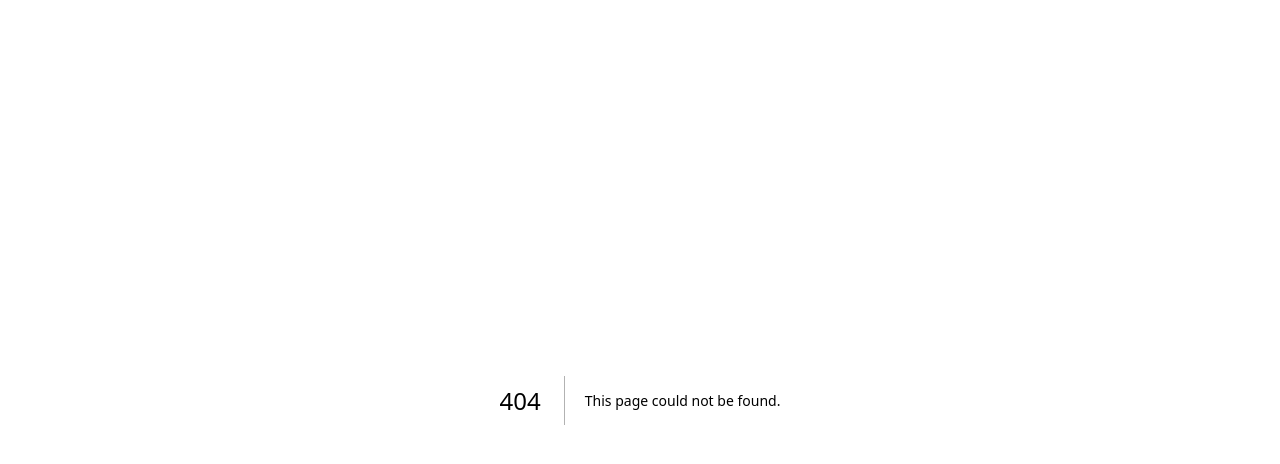
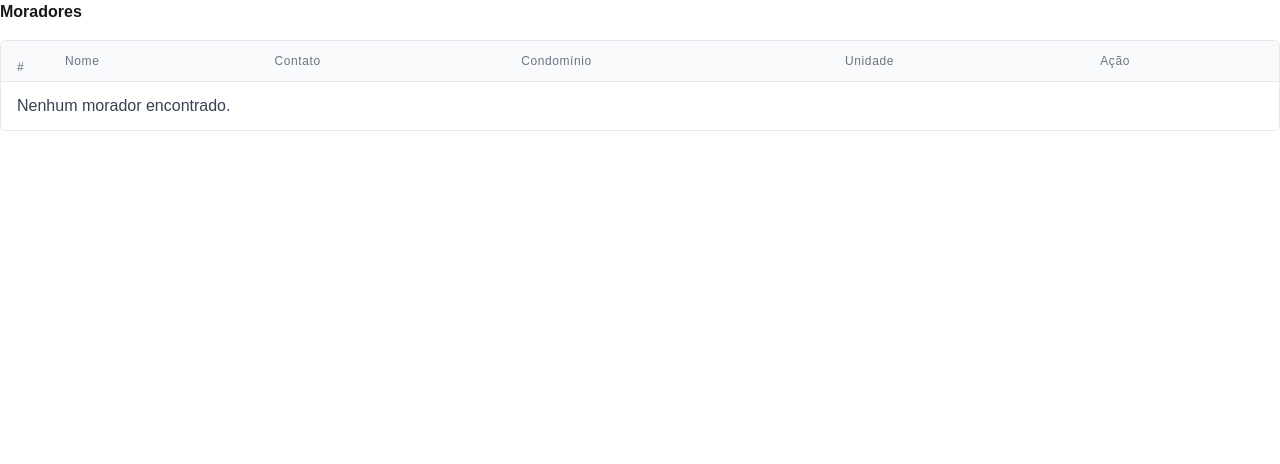
Before and after one commit to PedroReiDEV/viva-condo, a Next.js app: page /moradores in a window 1280 px wide. Before the commit this address had no page. Shown: the top 464 px of the page. Built offline with nearby package versions, Linux system fonts and the light colour scheme.

Commit message:
criado as paginas e tabelas para moradores e usuarios

```diff
--- /dev/null
+++ b/src/app/moradores/page.tsx
@@ -0,0 +1,33 @@
+"use client";
+
+export default function ListaMoradores() {
+    return (
+        <div id="p-6 max-w-full">
+            <div className="mb-4 flex items-center justify-between gap-4">
+                <h1 className="text-x1 font-semibold">Moradores</h1>
+            </div>
+
+            <div className="bg-white rounded-md border border-gray-200 overflow-hidden">
+                <table className="min-w-full divide-y divide-gray-200">
+                    <thead className="bg-gray-50">
+                        <tr>
+                            <th className="px-4 pt-3 text-left text-xs font-medium text-gray-500 tracking-wider w-12">#</th>
+                            <th className="px-4 py-3 text-left text-xs font-medium text-gray-500 tracking-wider">Nome</th>
+                            <th className="px-4 py-3 text-left text-xs font-medium text-gray-500 tracking-wider">Contato</th>
+                            <th className="px-4 py-3 text-left text-xs font-medium text-gray-500 tracking-wider">Condomínio</th>
+                            <th className="px-4 py-3 text-left text-xs font-medium text-gray-500 tracking-wider">Unidade</th>
+                            <th className="px-4 py-3 text-left text-xs font-medium text-gray-500 tracking-wider">Ação</th>
+                        </tr>
+                    </thead>
+                    <tbody className="divide-y divide-gray-200 bg-white">
+                        <tr>
+                            <td className="px-4 py-3 text-em text-gray-700" colSpan={6}>
+                                Nenhum morador encontrado.
+                            </td>
+                        </tr>
+                    </tbody>
+                </table>
+            </div>
+        </div>
+    );
+}
--- /dev/null
+++ b/src/app/usuarios/page.tsx
@@ -0,0 +1,34 @@
+"use client";
+
+export default function ListaUsuarios() {
+    return (
+        <div id="p-6 max-w-full">
+            <div className="mb-4 flex items-center justify-between gap-4">
+                <h1 className="text-x1 font-semibold">Usuarios</h1>
+            </div>
+
+            <div className="bg-white rounded-md border border-gray-200 overflow-hidden">
+                <table className="min-w-full divide-y divide-gray-200">
+                    <thead className="bg-gray-50">
+                        <tr>
+                            <th className="px-4 pt-3 text-left text-xs font-medium text-gray-500 tracking-wider w-12">#</th>
+                            <th className="px-4 py-3 text-left text-xs font-medium text-gray-500 tracking-wider">Nome</th>
+                            <th className="px-4 py-3 text-left text-xs font-medium text-gray-500 tracking-wider">Email</th>
+                            <th className="px-4 py-3 text-left text-xs font-medium text-gray-500 tracking-wider">Contato</th>
+                            <th className="px-4 py-3 text-left text-xs font-medium text-gray-500 tracking-wider">Tipo</th>
+                            <th className="px-4 py-3 text-left text-xs font-medium text-gray-500 tracking-wider">Status</th>
+                            <th className="px-4 py-3 text-left text-xs font-medium text-gray-500 tracking-wider">Ação</th>
+                        </tr>
+                    </thead>
+                    <tbody className="divide-y divide-gray-200 bg-white">
+                        <tr>
+                            <td className="px-4 py-3 text-em text-gray-700" colSpan={7}>
+                                Nenhum usuario encontrado.
+                            </td>
+                        </tr>
+                    </tbody>
+                </table>
+            </div>
+        </div>
+    );
+}
```
Also changed, not shown: src/services/api-condominios.ts (added).
